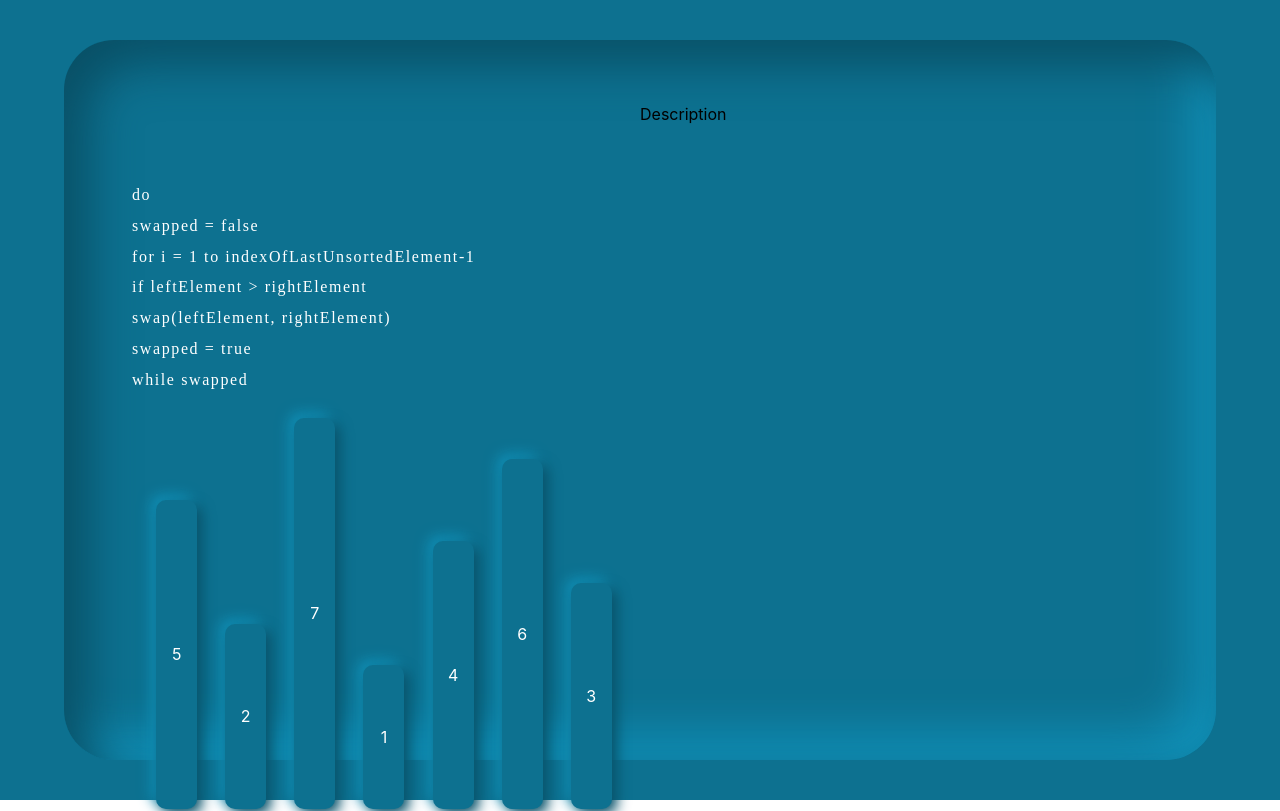
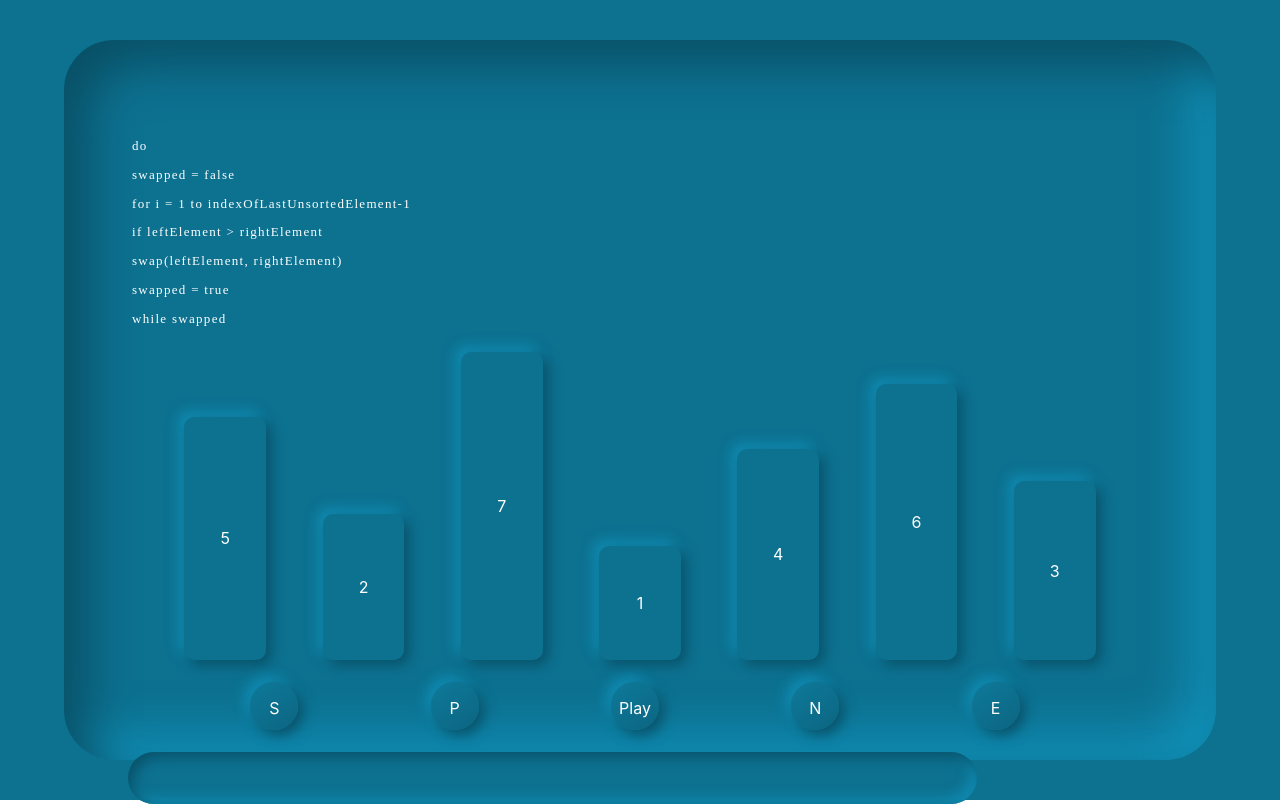
Before and after one commit to shahryar-h/algovis, a React (Create React App) app in the folder algo-vis/: page / in a window 1280 px wide. Shown: the top 811 px of the page. Built offline with nearby package versions, Linux system fonts and the light colour scheme; a web font is replaced by a local one.

Commit message:
some refactoring and changed styled components import

```diff
--- a/algo-vis/src/resources/components/1_bubbleSort/1_bubbleSort.cpmponent.jsx
+++ b/algo-vis/src/resources/components/1_bubbleSort/1_bubbleSort.cpmponent.jsx
@@ -9,7 +9,7 @@ class BubbleSort extends Component {
       <BubbleSortWrapper>
         <Sections>
           <Visualization />
-          <Description />
+          {/* <Description /> */}
         </Sections>
       </BubbleSortWrapper>
     );
--- a/algo-vis/src/resources/components/1_bubbleSort/2_description/2_Description.jsx
+++ b/algo-vis/src/resources/components/1_bubbleSort/2_description/2_Description.jsx
@@ -1,5 +1,5 @@
 import React, { Component } from "react";
-import styled from "styled-components";
+import styled from "styled-components/macro";
 
 const Rest = styled.div`
   height: 80vh;
--- a/algo-vis/src/resources/components/1_bubbleSort/2_visualization/3_controls/controls.styles.js
+++ b/algo-vis/src/resources/components/1_bubbleSort/2_visualization/3_controls/controls.styles.js
@@ -1,4 +1,4 @@
-import styled from "styled-components";
+import styled from "styled-components/macro";
 
 const ControlsWrapper = styled.div`
   height: 100%;
--- a/algo-vis/src/resources/components/1_bubbleSort/2_visualization/3_inputHandler/3_inputBox/inputBox.styles.js
+++ b/algo-vis/src/resources/components/1_bubbleSort/2_visualization/3_inputHandler/3_inputBox/inputBox.styles.js
@@ -1,4 +1,4 @@
-import styled from "styled-components";
+import styled from "styled-components/macro";
 
 const baseStyle = "margin: 0;";
 
--- a/algo-vis/src/resources/components/1_bubbleSort/2_visualization/3_inputHandler/4_box/box_styles.js
+++ b/algo-vis/src/resources/components/1_bubbleSort/2_visualization/3_inputHandler/4_box/box_styles.js
@@ -1,4 +1,5 @@
-import styled from "styled-components";
+import styled from "styled-components/macro";
+
 const baseStyle = "margin: 0;";
 
 //TODO: make this a universal input in another folder for reuse
--- a/algo-vis/src/resources/components/1_bubbleSort/2_visualization/3_inputHandler/4_submitInput/submitInput.styles.js
+++ b/algo-vis/src/resources/components/1_bubbleSort/2_visualization/3_inputHandler/4_submitInput/submitInput.styles.js
@@ -1,4 +1,4 @@
-import styled from "styled-components";
+import styled from "styled-components/macro";
 
 // TODO: make this a button
 
--- a/algo-vis/src/resources/components/1_bubbleSort/2_visualization/3_status/3_status.component.jsx
+++ b/algo-vis/src/resources/components/1_bubbleSort/2_visualization/3_status/3_status.component.jsx
@@ -6,14 +6,12 @@ import { AlgoSteps, StatusField, SudoStepContainer } from "./status_style";
 const Status = ({ stepSchema = [], statusSchema, step }) => {
   return (
     <>
-      <div>
       <AlgoSteps>
         <StatusField>{statusSchema[step]}</StatusField>
         <SudoStepContainer>
           {renderSudoCodeSteps(stepSchema[step])}
         </SudoStepContainer>
       </AlgoSteps>
-      </div>
     </>
   );
 };
--- a/algo-vis/src/resources/components/1_bubbleSort/2_visualization/3_status/status_style.js
+++ b/algo-vis/src/resources/components/1_bubbleSort/2_visualization/3_status/status_style.js
@@ -1,4 +1,4 @@
-import styled from "styled-components";
+import styled from "styled-components/macro";
 
 export const baseStyle = "margin: 0;";
 export const AlgoSteps = styled.div`
@@ -9,11 +9,12 @@ export const AlgoSteps = styled.div`
   color: white;
   font-family: "Baloo Tammudu 2";
   letter-spacing: 0rm;
+  font-size: 13px;
 `;
 
 export const StatusField = styled.div`
   padding: 15px;
-  min-height: 3em;
+  /* min-height: 3em; */
   ${baseStyle}
 `;
 
@@ -21,12 +22,12 @@ export const SudoStep = styled(StatusField)`
   padding: 4px;
   background: ${(props) => (props.selected ? "#0d7190" : "")};
 
-  box-shadow: ${(props) =>
+  /* box-shadow: ${(props) =>
     props.selected
       ? "inset 5px 5px 13px #095168,inset -5px -5px 13px #1191b8"
-      : ""};
+      : ""}; */
 
-  min-height: 0em;
+  /* min-height: 0em; */
   margin-bottom: 0.3rem;
 `;
 export const SudoStepContainer = styled.div`
--- a/algo-vis/src/resources/components/1_bubbleSort/2_visualization/3_visualizer/visualizer.styles.js
+++ b/algo-vis/src/resources/components/1_bubbleSort/2_visualization/3_visualizer/visualizer.styles.js
@@ -1,4 +1,4 @@
-import styled from "styled-components";
+import styled from "styled-components/macro";
 
 const SortItems = styled.div`
   display: flex;
--- a/algo-vis/src/resources/components/1_bubbleSort/2_visualization/visualization.styles.js
+++ b/algo-vis/src/resources/components/1_bubbleSort/2_visualization/visualization.styles.js
@@ -1,4 +1,4 @@
-import styled from "styled-components";
+import styled from "styled-components/macro";
 
 const VisContainer = styled.div`
   height: 100%;
--- a/algo-vis/src/resources/components/1_bubbleSort/BubbleSort.styles.js
+++ b/algo-vis/src/resources/components/1_bubbleSort/BubbleSort.styles.js
@@ -1,4 +1,4 @@
-import styled from "styled-components";
+import styled from "styled-components/macro";
 
 // .controllerContainer
 
@@ -13,7 +13,7 @@ const Sections = styled.section`
   height: 87%;
   padding: 4em;
   display: grid;
-  grid-template-columns: 1fr 1fr;
+  grid-template-columns: 1fr;
   grid-template-rows: 1fr;
   gap: 0% 0%;
   grid-template-areas: ". .";
```
Lines whose indentation alone changed are shown as unchanged.
